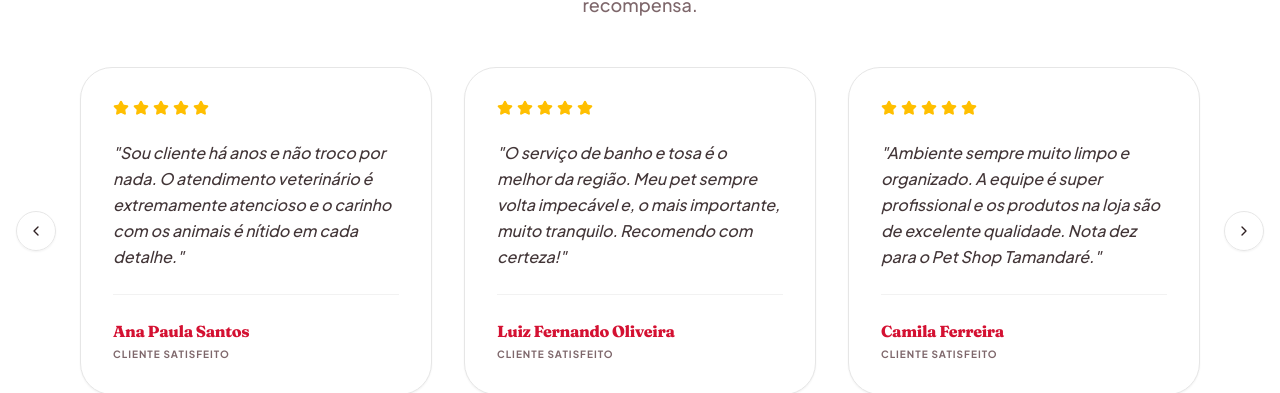
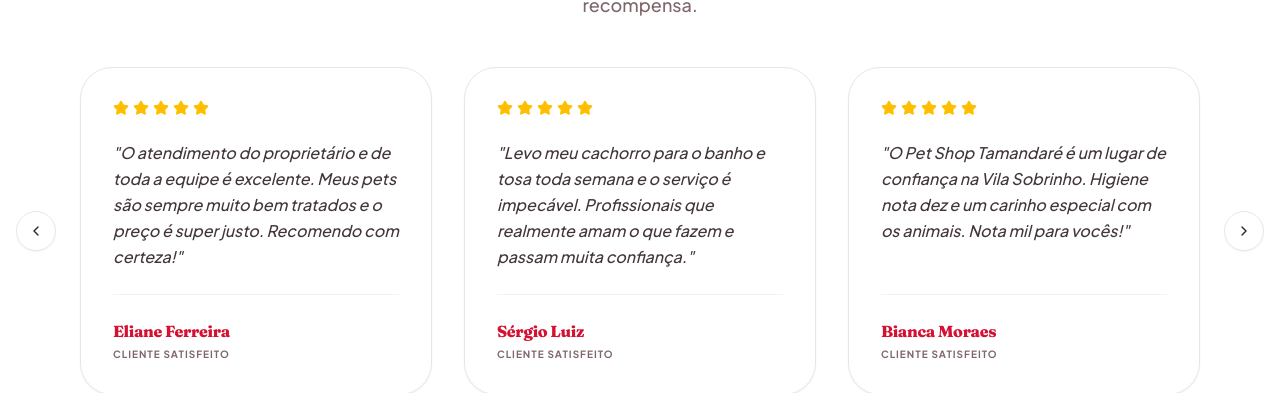
Before and after one commit to gkengenharia067-collab/remix-tamandare, a React (Vite) app: page / in a window 1280 px wide. Shown: the part 4797-5190 px from the top of the page. Built offline with nearby package versions, Linux system fonts and the light colour scheme; the HTML template or start-up script is replaced by a standard one.

Commit message:
fix: update testimonials with real-sounding local names and feedback

```diff
--- a/src/components/TestimonialsCarousel.tsx
+++ b/src/components/TestimonialsCarousel.tsx
@@ -6,24 +6,24 @@ import { Button } from "./ui/button";
 
 const testimonials = [
   {
-    text: "Sou cliente há anos e não troco por nada. O atendimento veterinário é extremamente atencioso e o carinho com os animais é nítido em cada detalhe.",
-    author: "Ana Paula Santos",
+    text: "O atendimento do proprietário e de toda a equipe é excelente. Meus pets são sempre muito bem tratados e o preço é super justo. Recomendo com certeza!",
+    author: "Eliane Ferreira",
   },
   {
-    text: "O serviço de banho e tosa é o melhor da região. Meu pet sempre volta impecável e, o mais importante, muito tranquilo. Recomendo com certeza!",
-    author: "Luiz Fernando Oliveira",
+    text: "Levo meu cachorro para o banho e tosa toda semana e o serviço é impecável. Profissionais que realmente amam o que fazem e passam muita confiança.",
+    author: "Sérgio Luiz",
   },
   {
-    text: "Ambiente sempre muito limpo e organizado. A equipe é super profissional e os produtos na loja são de excelente qualidade. Nota dez para o Pet Shop Tamandaré.",
-    author: "Camila Ferreira",
+    text: "O Pet Shop Tamandaré é um lugar de confiança na Vila Sobrinho. Higiene nota dez e um carinho especial com os animais. Nota mil para vocês!",
+    author: "Bianca Moraes",
   },
   {
-    text: "Levo meus gatos para as consultas e sempre sou muito bem atendida. É um lugar de confiança onde sabemos que nossos pets estão em boas mãos.",
-    author: "Juliana Costa",
+    text: "Sempre encontro tudo o que preciso na loja, desde rações até acessórios. O atendimento é rápido e muito atencioso. Melhor da região!",
+    author: "Patrícia Rezende",
   },
   {
-    text: "A variedade de rações e acessórios é ótima, e a entrega em domicílio ajuda muito no dia a dia. Atendimento e dedicação nota mil!",
-    author: "Ricardo Almeida",
+    text: "A entrega em domicílio é super eficiente e o atendimento veterinário é de primeira. Sinto que meu amigão está em boas mãos.",
+    author: "Marcelo Oliveira",
   }
 ];
 
```
